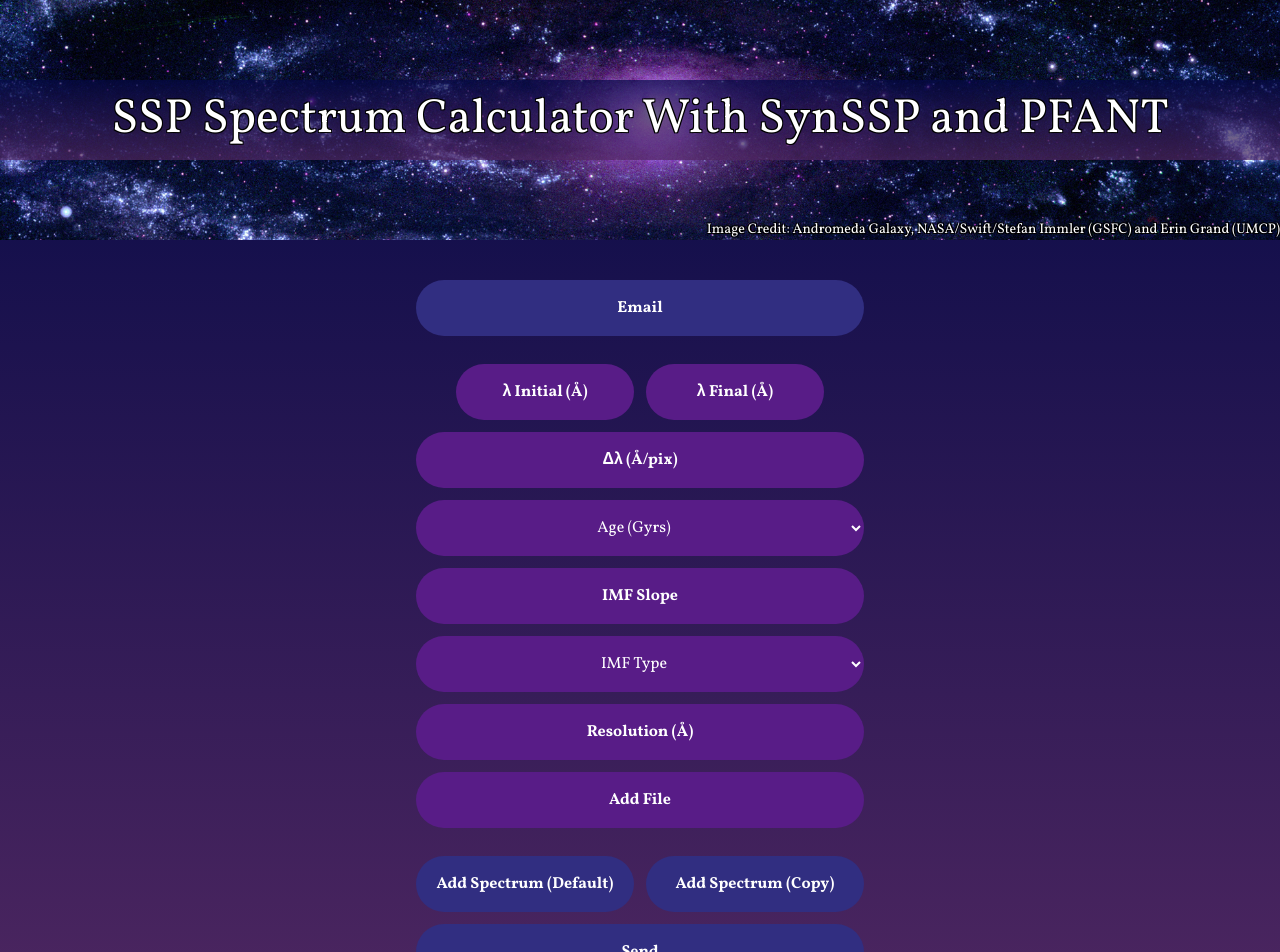
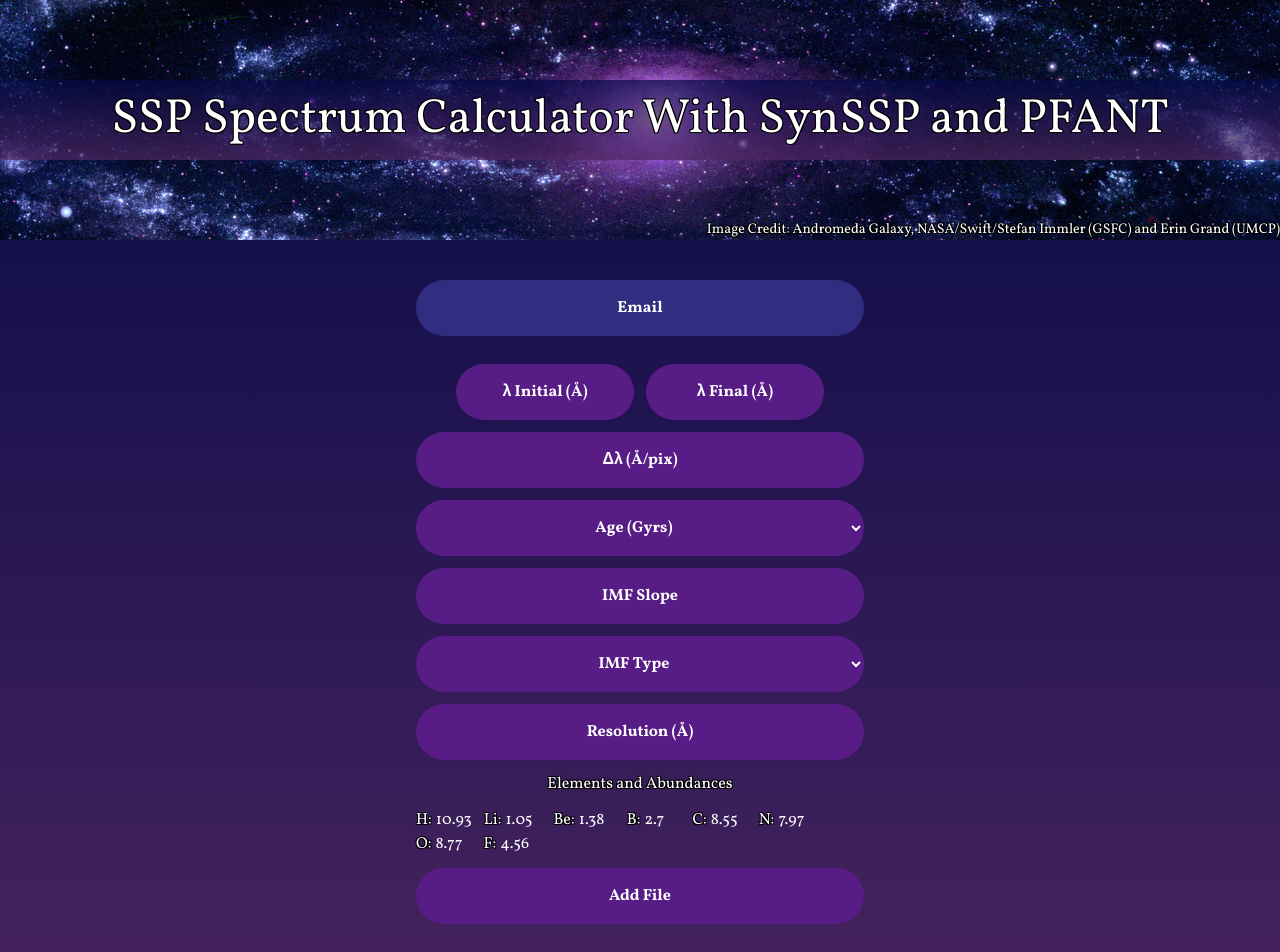
Before and after one commit to MiliArizla/ssps-website, a Next.js app: page / in a window 1280 px wide. Shown: the top 952 px of the page. Built offline with nearby package versions, Linux system fonts and the light colour scheme.

Commit message:
Add elements and abundances

```diff
--- a/app/page.tsx
+++ b/app/page.tsx
@@ -11,6 +11,11 @@
   const [imfSlope, setImfSlope] = useState<number>();
   const [imfType, setImfType] = useState("");
   const [resolution, setResolution] = useState<number>();
+
+  const elements = ["H", "Li", "Be", "B", "C", "N", "O", "F"];
+  const [abundances, setAbundances] = useState([
+    10.93, 1.05, 1.38, 2.7, 8.55, 7.97, 8.77, 4.56,
+  ]);
 
   return (
     <main className="flex min-h-screen gap-3 flex-col items-center px-24 py-10 w-1/2 mx-auto">
@@ -45,11 +50,11 @@
         onChange={(event) => setDeltaLambda(parseFloat(event.target.value))}
       />
       <select
-        className="input-pretty w-full"
+        className="input-pretty w-full font-bold"
         value={age}
         onChange={(event) => setAge(parseInt(event.target.value))}
       >
-        <option value={0} font-bold={String(0)} disabled>
+        <option value={0} disabled>
           Age (Gyrs)
         </option>
         <option value={8}>8</option>
@@ -68,7 +73,7 @@
         onChange={(event) => setImfSlope(parseFloat(event.target.value))}
       ></input>
       <select
-        className="input-pretty w-full"
+        className="input-pretty w-full font-bold"
         value={imfType}
         onChange={(event) => setImfType(event.target.value)}
       >
@@ -87,21 +92,36 @@
         type="number"
         value={resolution}
         onChange={(event) => setResolution(parseFloat(event.target.value))}
-      ></input>
+      />
+      <p>Elements and Abundances</p>
+      <div className="flex flex-wrap">
+        {elements.map((element, index) => (
+          <div key={element}>
+            <label className="mr-1">{element}:</label>
+            <input
+              className="placeholder:text-white bg-transparent w-12"
+              value={abundances[index]}
+              type="number"
+              onChange={(event) =>
+                setAbundances(
+                  abundances.with(index, parseFloat(event.target.value))
+                )
+              }
+            />
+          </div>
+        ))}
+      </div>
       <button className="input-pretty w-full font-bold mb-4">Add File</button>
       <div className="w-full flex gap-3 justify-center">
         <button className="w-full bg-indigo-900 rounded-full px-4 py-4 text-center font-bold ">
-          {" "}
-          Add Spectrum (Default){" "}
+          Add Spectrum
         </button>
         <button className=" w-full bg-indigo-900 rounded-full px-4 py-4 text-center font-bold ">
-          {" "}
-          Add Spectrum (Copy){" "}
+          Copy Spectrum
         </button>
       </div>
       <button className="w-full bg-indigo-900 rounded-full px-4 py-4 text-center font-bold">
-        {" "}
-        Send{" "}
+        Send
       </button>
     </main>
   );
```
